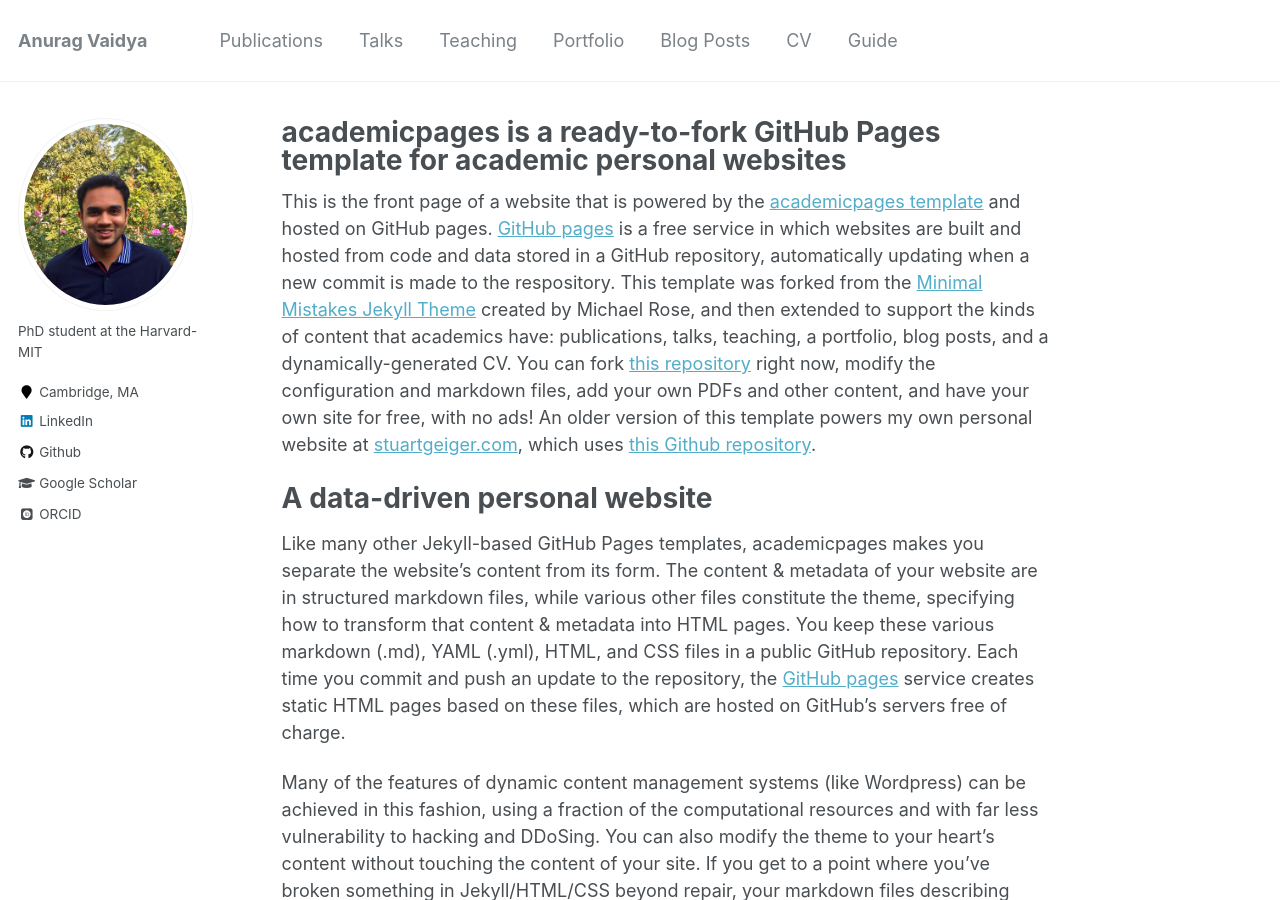
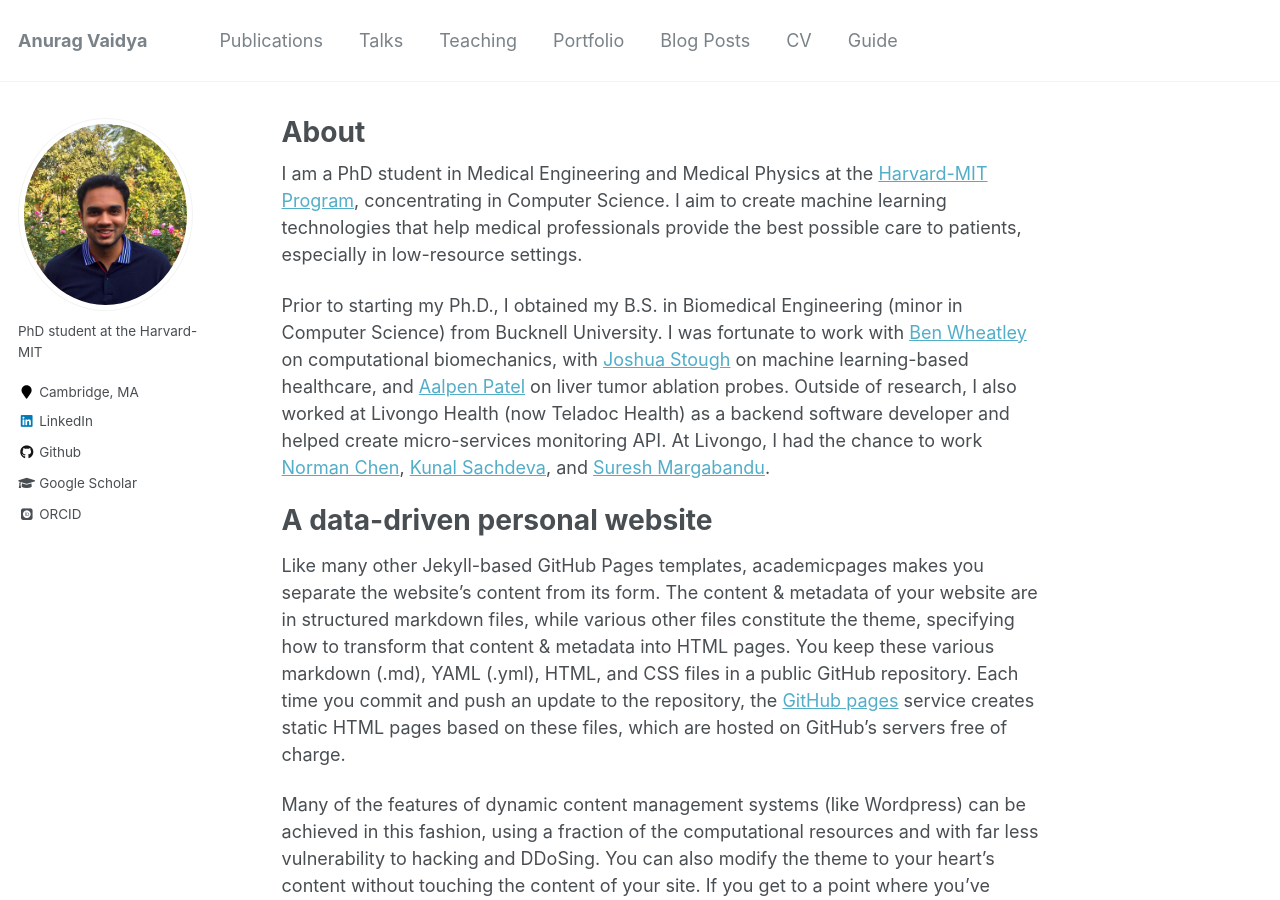
Before and after one commit to ajv012/ajv012.github.io, a Jekyll site: the page built from _pages/about.md, in a window 1280 px wide and 900 px high. Built offline with Jekyll 4.4.1, drawn with Linux system fonts in a browser that asks for light colours; some web fonts are replaced.

Commit message:
edited about

```diff
--- a/_pages/about.md
+++ b/_pages/about.md
@@ -1,6 +1,6 @@
 ---
 permalink: /
-title: "academicpages is a ready-to-fork GitHub Pages template for academic personal websites"
+title: "About"
 excerpt: "About me"
 author_profile: true
 redirect_from:
@@ -8,7 +8,10 @@
   - /about.html
 ---
 
-This is the front page of a website that is powered by the [academicpages template](https://github.com/academicpages/academicpages.github.io) and hosted on GitHub pages. [GitHub pages](https://pages.github.com) is a free service in which websites are built and hosted from code and data stored in a GitHub repository, automatically updating when a new commit is made to the respository. This template was forked from the [Minimal Mistakes Jekyll Theme](https://mmistakes.github.io/minimal-mistakes/) created by Michael Rose, and then extended to support the kinds of content that academics have: publications, talks, teaching, a portfolio, blog posts, and a dynamically-generated CV. You can fork [this repository](https://github.com/academicpages/academicpages.github.io) right now, modify the configuration and markdown files, add your own PDFs and other content, and have your own site for free, with no ads! An older version of this template powers my own personal website at [stuartgeiger.com](http://stuartgeiger.com), which uses [this Github repository](https://github.com/staeiou/staeiou.github.io).
+I am a PhD student in Medical Engineering and Medical Physics at the [Harvard-MIT Program]("https://hst.mit.edu/"), concentrating in Computer Science. I aim to create machine learning technologies that help medical professionals provide the best possible care to patients, especially in low-resource settings.
+
+Prior to starting my Ph.D., I obtained my B.S. in Biomedical Engineering (minor in Computer Science) from Bucknell University. I was fortunate to work with [Ben Wheatley]("http://wheatley.scholar.bucknell.edu/") on computational biomechanics, with [Joshua Stough]("http://eg.bucknell.edu/~jvs008/") on  machine learning-based healthcare, and [Aalpen Patel]("https://www.linkedin.com/in/aalpenpatel/") on liver tumor ablation probes. Outside of research, I also worked at Livongo Health (now Teladoc Health) as a backend software developer and helped create micro-services monitoring API. At Livongo, I had the chance to work [Norman Chen]("https://www.linkedin.com/in/norm/"), [Kunal Sachdeva]("https://www.linkedin.com/in/kunalsachdeva7/"), and [Suresh Margabandu]("https://www.linkedin.com/in/sureshm/").
+
 
 A data-driven personal website
 ======
```
